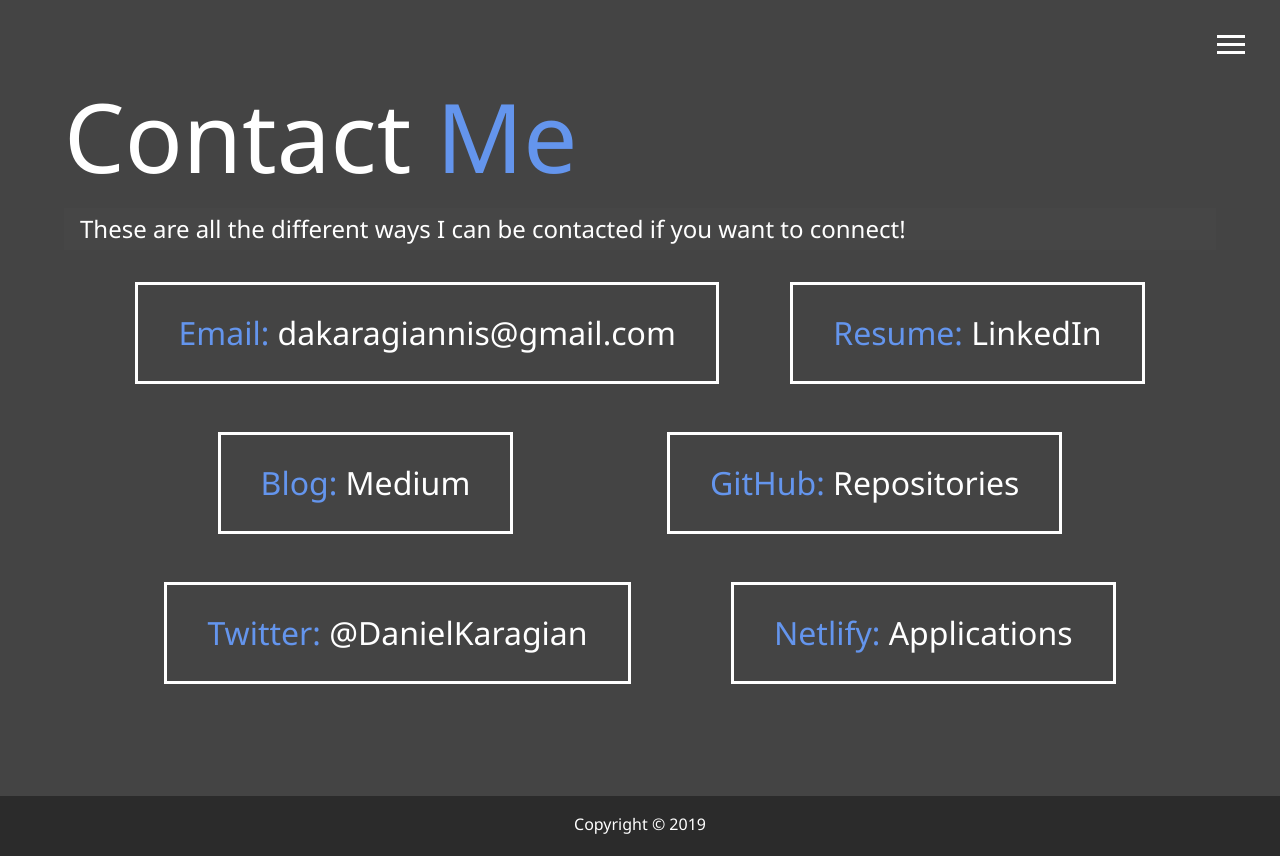
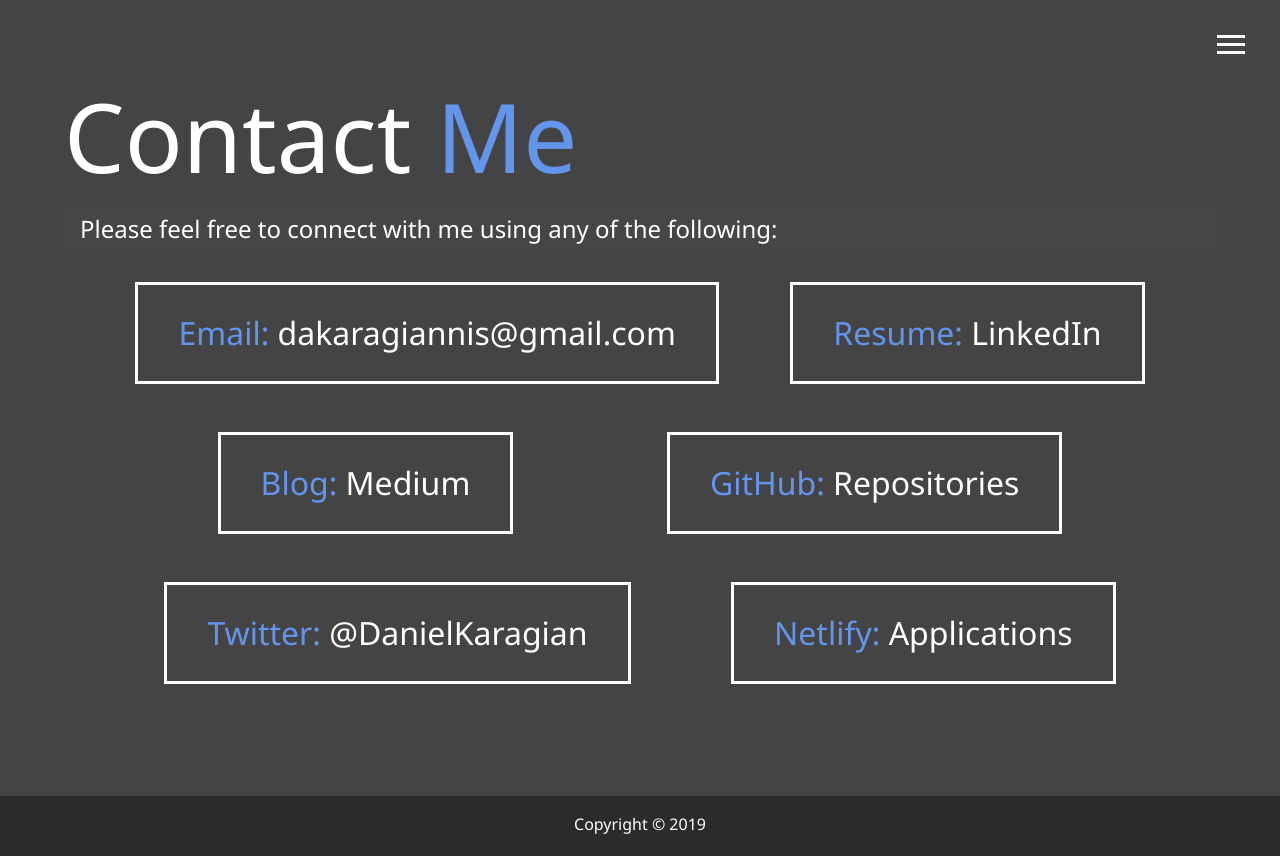
Before and after one commit to dakaras/personal_portfolio, a website: page dist/contact.html in a window 1280 px wide. Drawn offline with Linux system fonts and the light colour scheme.

Commit message:
changed h2 for contact page again

```diff
--- a/dist/contact.html
+++ b/dist/contact.html
@@ -43,7 +43,7 @@
             Contact <span class='text-secondary'>Me</span>
         </h1>
         <h2 class="sm-heading">
-            These are all the different ways I can be contacted if you want to connect!
+            Please feel free to connect with me using any of the following:
         </h2>
         <div class="boxes">
             <div>
```
